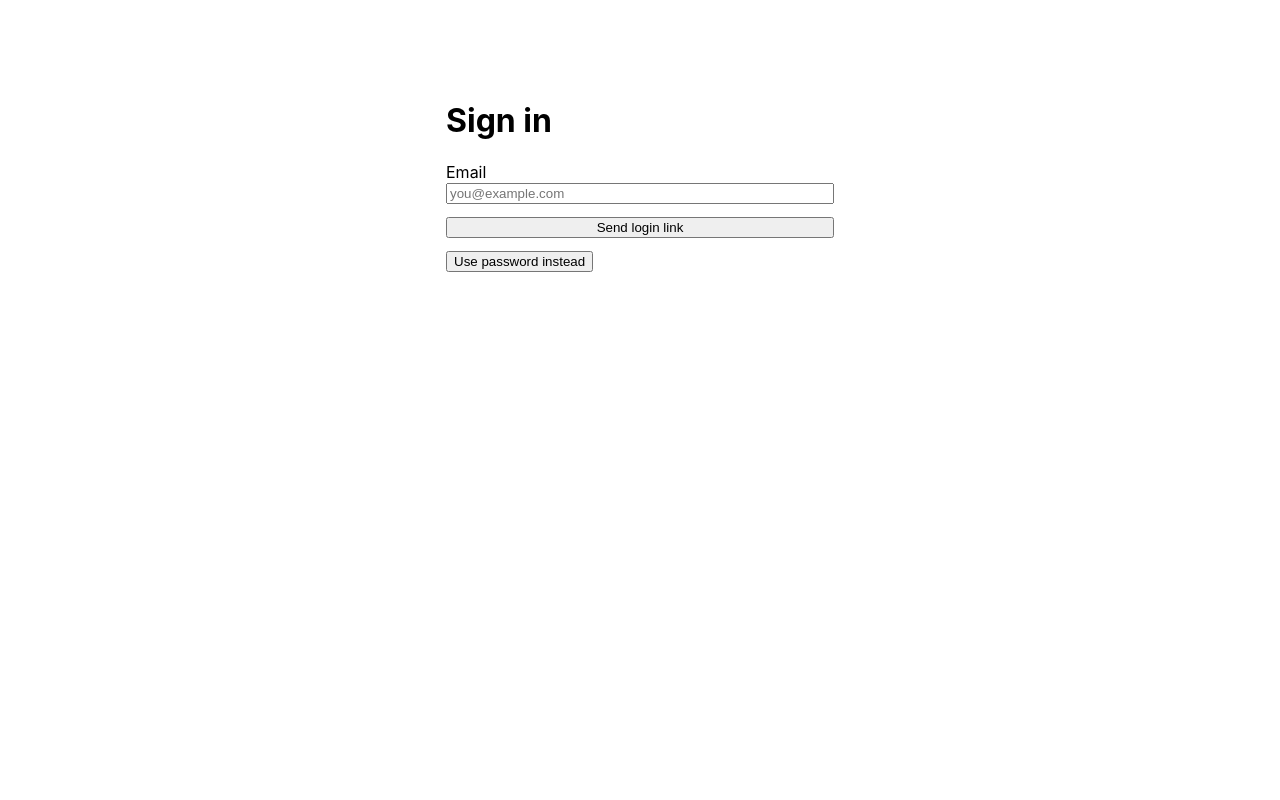
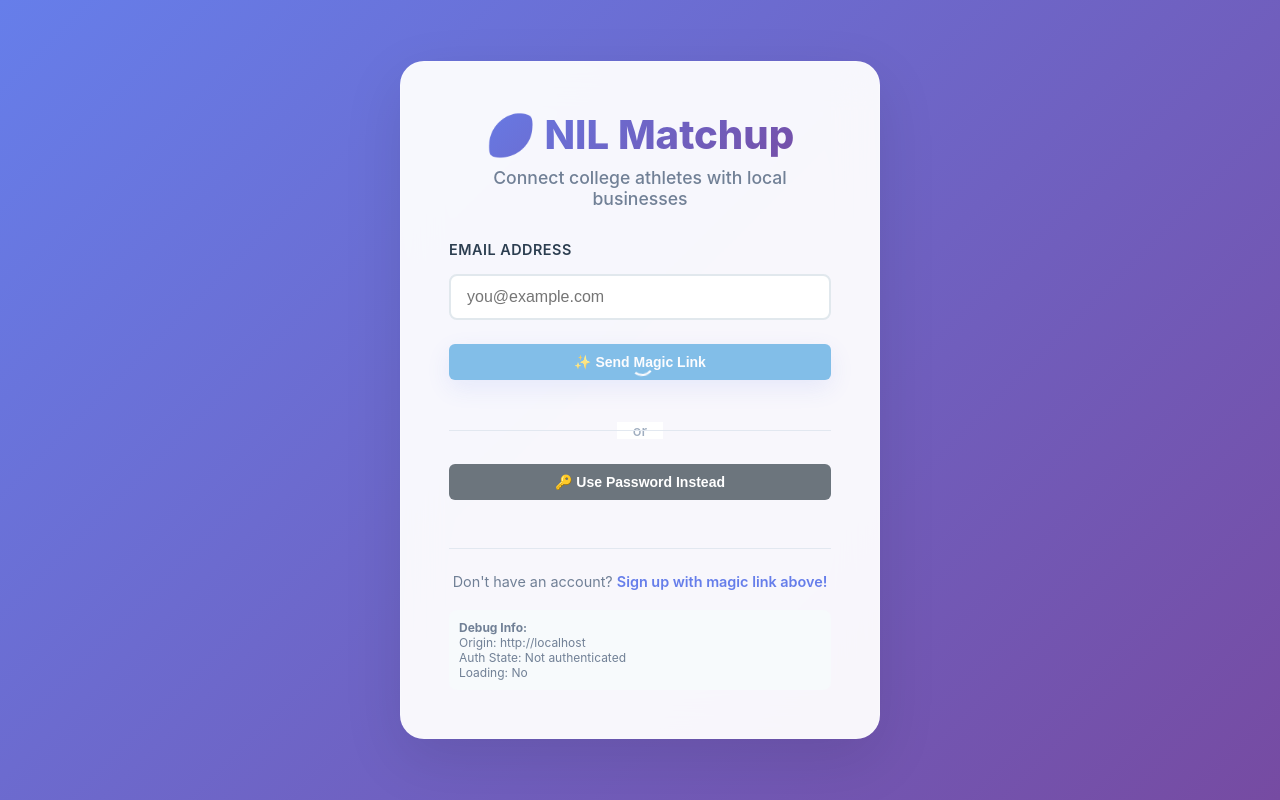
Before and after one commit to Jadenselby01/nil-matchup, a React (Create React App) app: page /login in a window 1280 px wide. Built offline with nearby package versions, Linux system fonts and the light colour scheme; no server answers.

Commit message:
feat(ui): restore beautiful login interface with better error handling

```diff
--- /dev/null
+++ b/src/pages/Login.css
@@ -0,0 +1,352 @@
+/* === LOGIN PAGE STYLES === */
+
+.login-container {
+  min-height: 100vh;
+  display: flex;
+  align-items: center;
+  justify-content: center;
+  background: linear-gradient(135deg, #667eea 0%, #764ba2 100%);
+  padding: 20px;
+  font-family: -apple-system, BlinkMacSystemFont, 'Segoe UI', Roboto, sans-serif;
+}
+
+.login-card {
+  background: rgba(255, 255, 255, 0.95);
+  backdrop-filter: blur(20px);
+  border-radius: 24px;
+  padding: 48px;
+  box-shadow: 0 20px 60px rgba(0, 0, 0, 0.1);
+  width: 100%;
+  max-width: 480px;
+  border: 1px solid rgba(255, 255, 255, 0.2);
+  animation: slideUp 0.6s ease-out;
+}
+
+@keyframes slideUp {
+  from {
+    opacity: 0;
+    transform: translateY(30px);
+  }
+  to {
+    opacity: 1;
+    transform: translateY(0);
+  }
+}
+
+.login-header {
+  text-align: center;
+  margin-bottom: 32px;
+}
+
+.login-title {
+  font-size: 2.5rem;
+  font-weight: 800;
+  color: #1a202c;
+  margin: 0 0 8px 0;
+  background: linear-gradient(135deg, #667eea, #764ba2);
+  -webkit-background-clip: text;
+  -webkit-text-fill-color: transparent;
+  background-clip: text;
+}
+
+.login-subtitle {
+  font-size: 1.1rem;
+  color: #718096;
+  margin: 0;
+  font-weight: 500;
+}
+
+/* === FORM STYLES === */
+
+.form-group {
+  margin-bottom: 24px;
+}
+
+.form-label {
+  display: block;
+  font-size: 0.9rem;
+  font-weight: 600;
+  color: #4a5568;
+  margin-bottom: 8px;
+  text-transform: uppercase;
+  letter-spacing: 0.5px;
+}
+
+.form-input {
+  width: 100%;
+  padding: 16px 20px;
+  border: 2px solid #e2e8f0;
+  border-radius: 12px;
+  font-size: 1rem;
+  transition: all 0.3s ease;
+  background: white;
+  box-sizing: border-box;
+}
+
+.form-input:focus {
+  outline: none;
+  border-color: #667eea;
+  box-shadow: 0 0 0 3px rgba(102, 126, 234, 0.1);
+  transform: translateY(-2px);
+}
+
+.form-input:disabled {
+  background: #f7fafc;
+  cursor: not-allowed;
+  opacity: 0.7;
+}
+
+/* === BUTTON STYLES === */
+
+.btn {
+  width: 100%;
+  padding: 16px 24px;
+  border: none;
+  border-radius: 12px;
+  font-size: 1rem;
+  font-weight: 600;
+  cursor: pointer;
+  transition: all 0.3s ease;
+  margin-bottom: 16px;
+  position: relative;
+  overflow: hidden;
+}
+
+.btn:before {
+  content: '';
+  position: absolute;
+  top: 0;
+  left: -100%;
+  width: 100%;
+  height: 100%;
+  background: linear-gradient(90deg, transparent, rgba(255, 255, 255, 0.2), transparent);
+  transition: left 0.5s;
+}
+
+.btn:hover:before {
+  left: 100%;
+}
+
+.btn-primary {
+  background: linear-gradient(135deg, #667eea, #764ba2);
+  color: white;
+  box-shadow: 0 8px 25px rgba(102, 126, 234, 0.3);
+}
+
+.btn-primary:hover {
+  transform: translateY(-3px);
+  box-shadow: 0 12px 35px rgba(102, 126, 234, 0.4);
+}
+
+.btn-primary:disabled {
+  opacity: 0.6;
+  cursor: not-allowed;
+  transform: none;
+  box-shadow: 0 8px 25px rgba(102, 126, 234, 0.2);
+}
+
+.btn-secondary {
+  background: #f7fafc;
+  color: #4a5568;
+  border: 2px solid #e2e8f0;
+}
+
+.btn-secondary:hover {
+  background: #edf2f7;
+  border-color: #cbd5e0;
+  transform: translateY(-2px);
+}
+
+.btn-secondary:disabled {
+  opacity: 0.6;
+  cursor: not-allowed;
+  transform: none;
+}
+
+.btn-link {
+  background: none;
+  color: #667eea;
+  text-decoration: underline;
+  padding: 8px 16px;
+  margin: 0;
+  width: auto;
+  font-size: 0.9rem;
+}
+
+.btn-link:hover {
+  color: #5a67d8;
+  background: rgba(102, 126, 234, 0.1);
+  border-radius: 8px;
+}
+
+/* === SPECIAL BUTTON STYLES === */
+
+.btn-magic {
+  background: linear-gradient(135deg, #ff6b6b, #ee5a24);
+  font-size: 1.1rem;
+  padding: 18px 24px;
+}
+
+.btn-magic:hover {
+  background: linear-gradient(135deg, #ee5a24, #ff6b6b);
+}
+
+.btn-password {
+  background: linear-gradient(135deg, #48bb78, #38a169);
+}
+
+.btn-password:hover {
+  background: linear-gradient(135deg, #38a169, #48bb78);
+}
+
+/* === DIVIDER === */
+
+.divider {
+  text-align: center;
+  margin: 24px 0;
+  position: relative;
+}
+
+.divider:before {
+  content: '';
+  position: absolute;
+  top: 50%;
+  left: 0;
+  right: 0;
+  height: 1px;
+  background: #e2e8f0;
+}
+
+.divider span {
+  background: white;
+  padding: 0 16px;
+  color: #a0aec0;
+  font-size: 0.9rem;
+  font-weight: 500;
+}
+
+/* === PASSWORD SECTION === */
+
+.password-section {
+  margin-top: 24px;
+  padding-top: 24px;
+  border-top: 1px solid #e2e8f0;
+  animation: slideDown 0.3s ease-out;
+}
+
+@keyframes slideDown {
+  from {
+    opacity: 0;
+    transform: translateY(-10px);
+  }
+  to {
+    opacity: 1;
+    transform: translateY(0);
+  }
+}
+
+/* === MESSAGE STYLES === */
+
+.message {
+  display: flex;
+  align-items: center;
+  padding: 16px 20px;
+  border-radius: 12px;
+  margin-bottom: 24px;
+  animation: slideIn 0.3s ease-out;
+}
+
+@keyframes slideIn {
+  from {
+    opacity: 0;
+    transform: translateX(-20px);
+  }
+  to {
+    opacity: 1;
+    transform: translateX(0);
+  }
+}
+
+.message.success {
+  background: #f0fff4;
+  border: 1px solid #9ae6b4;
+  color: #22543d;
+}
+
+.message.error {
+  background: #fed7d7;
+  border: 1px solid #feb2b2;
+  color: #742a2a;
+}
+
+.message-icon {
+  font-size: 1.2rem;
+  margin-right: 12px;
+}
+
+.message-text {
+  font-weight: 500;
+}
+
+/* === FOOTER === */
+
+.login-footer {
+  text-align: center;
+  margin-top: 32px;
+  padding-top: 24px;
+  border-top: 1px solid #e2e8f0;
+}
+
+.footer-text {
+  color: #718096;
+  font-size: 0.9rem;
+  margin: 0;
+}
+
+.highlight {
+  color: #667eea;
+  font-weight: 600;
+}
+
+/* === RESPONSIVE DESIGN === */
+
+@media (max-width: 640px) {
+  .login-card {
+    padding: 32px 24px;
+    margin: 20px;
+    border-radius: 20px;
+  }
+
+  .login-title {
+    font-size: 2rem;
+  }
+
+  .btn {
+    padding: 14px 20px;
+  }
+}
+
+/* === LOADING STATES === */
+
+.btn:disabled {
+  position: relative;
+}
+
+.btn:disabled:after {
+  content: '';
+  position: absolute;
+  top: 50%;
+  left: 50%;
+  width: 20px;
+  height: 20px;
+  margin: -10px 0 0 -10px;
+  border: 2px solid transparent;
+  border-top: 2px solid currentColor;
+  border-radius: 50%;
+  animation: spin 1s linear infinite;
+}
+
+@keyframes spin {
+  0% { transform: rotate(0deg); }
+  100% { transform: rotate(360deg); }
+}
--- a/src/pages/Login.jsx
+++ b/src/pages/Login.jsx
@@ -2,6 +2,7 @@ import { useState, useEffect } from 'react'
 import { supabase } from '../lib/supabaseClient'
 import { useNavigate } from 'react-router-dom'
 import { useAuth } from '../auth/AuthProvider'
+import './Login.css'
 
 export default function Login() {
   const nav = useNavigate()
@@ -13,90 +14,203 @@ export default function Login() {
   const [err, setErr] = useState(null)
   const [busy, setBusy] = useState(false)
 
-  useEffect(() => { if (user) nav('/dashboard', { replace: true }) }, [user, nav])
+  useEffect(() => {
+    console.log('[Login] User state:', user)
+    if (user) {
+      console.log('[Login] User authenticated, redirecting to dashboard')
+      nav('/dashboard', { replace: true })
+    }
+  }, [user, nav])
 
   const sendMagicLink = async () => {
+    console.log('[Login] Sending magic link to:', email)
     setBusy(true); setErr(null); setMsg(null)
+
     const emailClean = email.trim().toLowerCase()
-    if (!emailClean) { setErr('Enter your email.'); setBusy(false); return }
+    if (!emailClean) {
+      setErr('Enter your email.');
+      setBusy(false);
+      return
+    }
+
+    try {
       const { error } = await supabase.auth.signInWithOtp({
         email: emailClean,
-      options: { emailRedirectTo: `${window.location.origin}/auth/callback`, shouldCreateUser: true }
+        options: {
+          emailRedirectTo: `${window.location.origin}/auth/callback`,
+          shouldCreateUser: true
+        }
       })
+
+      if (error) {
+        console.error('[Login] Magic link error:', error)
+        setErr(error.message)
+      } else {
+        console.log('[Login] Magic link sent successfully')
+        setMsg('Check your email for the login link.')
+      }
+    } catch (error) {
+      console.error('[Login] Magic link exception:', error)
+      setErr('Failed to send magic link. Please try again.')
+    } finally {
       setBusy(false)
-    if (error) setErr(error.message)
-    else setMsg('Check your email for the login link.')
+    }
   }
 
   const signInWithPassword = async () => {
+    console.log('[Login] Signing in with password for:', email)
     setBusy(true); setErr(null); setMsg(null)
+
     const emailClean = email.trim().toLowerCase()
     const passwordClean = password.trim()
-    const { error } = await supabase.auth.signInWithPassword({ email: emailClean, password: passwordClean })
-    setBusy(false)
+
+    try {
+      const { data, error } = await supabase.auth.signInWithPassword({
+        email: emailClean,
+        password: passwordClean
+      })
+
       if (error) {
+        console.error('[Login] Password sign in error:', error)
         setErr(`${error.message} • Try "Send login link" above if you signed up without a password.`)
       } else {
-      nav('/dashboard')
+        console.log('[Login] Password sign in successful:', data)
+        setMsg('Signing you in...')
+        setTimeout(() => nav('/dashboard'), 1000)
+      }
+    } catch (error) {
+      console.error('[Login] Password sign in exception:', error)
+      setErr('Failed to sign in. Please try again.')
+    } finally {
+      setBusy(false)
     }
   }
 
   return (
-    <div style={{ maxWidth: 420, margin: '64px auto', padding: 16 }}>
-      <h1>Sign in</h1>
-      <label>Email</label>
+    <div className="login-container">
+      <div className="login-card">
+        <div className="login-header">
+          <h1 className="login-title">🏈 NIL Matchup</h1>
+          <p className="login-subtitle">Connect college athletes with local businesses</p>
+        </div>
+
+        {msg && (
+          <div className="message success">
+            <div className="message-icon">✅</div>
+            <div className="message-text">{msg}</div>
+          </div>
+        )}
+
+        {err && (
+          <div className="message error">
+            <div className="message-icon">⚠️</div>
+            <div className="message-text">{err}</div>
+          </div>
+        )}
+
+        <div className="form-group">
+          <label htmlFor="email" className="form-label">Email Address</label>
           <input
+            id="email"
+            type="email"
             value={email}
             onChange={e => setEmail(e.target.value)}
             placeholder="you@example.com"
             autoComplete="email"
-        style={{ width: '100%', marginBottom: 12 }}
+            className="form-input"
+            disabled={busy}
           />
-      <button disabled={busy} onClick={sendMagicLink} style={{ width: '100%' }}>
-        {busy ? 'Sending…' : 'Send login link'}
+        </div>
+
+        <button
+          disabled={busy || !email.trim()}
+          onClick={sendMagicLink}
+          className="btn btn-primary btn-magic"
+        >
+          {busy ? 'Sending...' : '✨ Send Magic Link'}
         </button>
 
-      <div style={{ margin: '12px 0' }}>
-        <button type="button" onClick={() => setShowPassword(s => !s)}>
-          {showPassword ? 'Hide password sign-in' : 'Use password instead'}
-        </button>
+        <div className="divider">
+          <span>or</span>
         </div>
 
+        <button
+          type="button"
+          onClick={() => setShowPassword(s => !s)}
+          className="btn btn-secondary btn-toggle"
+          disabled={busy}
+        >
+          {showPassword ? '🔒 Hide Password Sign-in' : '🔑 Use Password Instead'}
+        </button>
+
         {showPassword && (
-        <>
-          <label>Password</label>
+          <div className="password-section">
+            <div className="form-group">
+              <label htmlFor="password" className="form-label">Password</label>
               <input
+                id="password"
+                type="password"
                 value={password}
                 onChange={e => setPassword(e.target.value)}
                 placeholder="••••••••"
-            type="password"
                 autoComplete="current-password"
-            style={{ width: '100%', marginBottom: 12 }}
+                className="form-input"
+                disabled={busy}
               />
-          <button disabled={busy} onClick={signInWithPassword} style={{ width: '100%' }}>
-            {busy ? 'Signing in…' : 'Sign in with password'}
+            </div>
+
+            <button
+              disabled={busy || !email.trim() || !password.trim()}
+              onClick={signInWithPassword}
+              className="btn btn-primary btn-password"
+            >
+              {busy ? 'Signing in...' : '🚀 Sign In'}
             </button>
-          <div style={{ marginTop: 8 }}>
+
             <button
               type="button"
               onClick={async () => {
                 const emailClean = email.trim().toLowerCase()
                 if (!emailClean) return setErr('Enter your email then click "Forgot password".')
+
+                try {
                   const { error } = await supabase.auth.resetPasswordForEmail(emailClean, {
                     redirectTo: `${window.location.origin}/reset-password`
                   })
-                if (error) setErr(error.message)
-                else setMsg('If an account exists, a reset link was sent.')
+
+                  if (error) {
+                    console.error('[Login] Password reset error:', error)
+                    setErr(error.message)
+                  } else {
+                    setMsg('If an account exists, a reset link was sent.')
+                  }
+                } catch (error) {
+                  console.error('[Login] Password reset exception:', error)
+                  setErr('Failed to send password reset. Please try again.')
+                }
               }}
+              className="btn btn-link btn-forgot"
+              disabled={busy}
             >
               Forgot password?
             </button>
           </div>
-        </>
         )}
 
-      {msg && <p style={{ color: 'green', marginTop: 12 }}>{msg}</p>}
-      {err && <p style={{ color: 'crimson', marginTop: 12 }}>{err}</p>}
+        <div className="login-footer">
+          <p className="footer-text">
+            Don't have an account? <span className="highlight">Sign up with magic link above!</span>
+          </p>
+        </div>
+
+        {/* Debug info */}
+        <div style={{ marginTop: '20px', padding: '10px', background: '#f7fafc', borderRadius: '8px', fontSize: '12px', color: '#718096' }}>
+          <strong>Debug Info:</strong><br/>
+          Origin: {window.location.origin}<br/>
+          Auth State: {user ? 'Authenticated' : 'Not authenticated'}<br/>
+          Loading: {busy ? 'Yes' : 'No'}
+        </div>
+      </div>
     </div>
   )
 }
```
Lines whose indentation alone changed are shown as unchanged.
